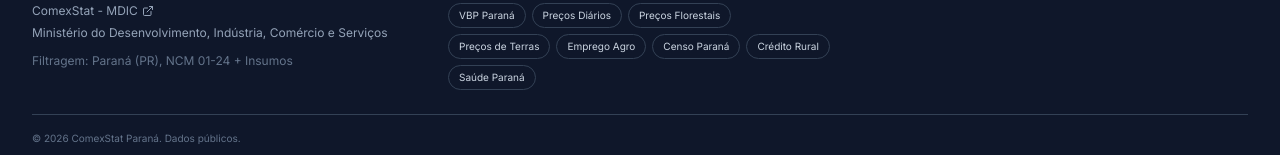
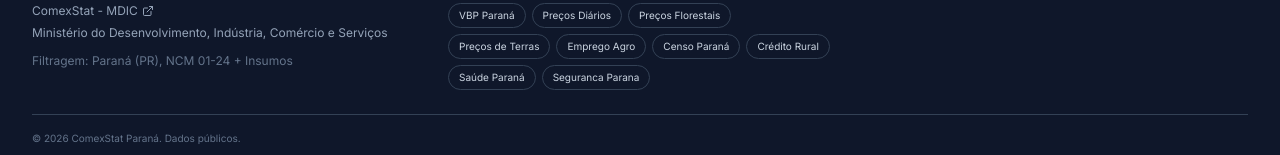
Before and after one commit to avnergomes/comexstat-parana, a React (Vite) app in the folder dashboard/: page / in a window 1280 px wide. Shown: the part 3008-3163 px from the top of the page. Built offline with nearby package versions, Linux system fonts and the light colour scheme; no server answers.

Commit message:
feat: add seguranca-parana cross-link to footer

```diff
--- a/dashboard/src/components/Footer.jsx
+++ b/dashboard/src/components/Footer.jsx
@@ -108,6 +108,14 @@
               >
                 Saúde Paraná
               </a>
+              <a
+                href="https://avnergomes.github.io/seguranca-parana/"
+                target="_blank"
+                rel="noopener noreferrer"
+                className="inline-flex items-center px-2.5 py-1 text-[10px] rounded-full border border-dark-700 text-dark-300 hover:text-primary-400 hover:border-primary-500 transition-colors"
+              >
+                Seguranca Parana
+              </a>
             </div>
           </div>
 
```
